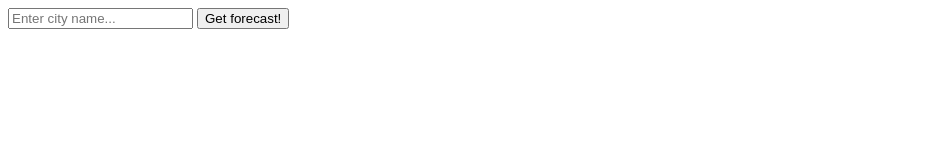
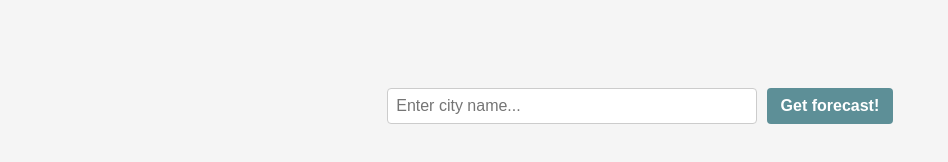
Before and after one commit to cmoratagarcia/odin-weather-app, a plain HTML site: page index.html in a window 1280 px wide. Shown: the whole page, without its empty margins (0-948 px from the left). Drawn offline with Linux system fonts and the light colour scheme.

Commit message:
Style homepage

```diff
--- a/styles.css
+++ b/styles.css
@@ -1,3 +1,45 @@
+body {
+    height: 100%;
+    background-size: cover;
+
+    display: flex;
+    align-items: center;
+    justify-content: center;
+    padding-top: 40px;
+    padding-bottom: 40px;
+    background-color: #f5f5f5;
+}
+form {
+    width: 40%;
+    display: flex;
+    gap: 10px;
+    margin-top: 40px;
+    margin-bottom: 20px;
+  }
+#search-box {
+    padding: 8px;
+    font-size: 16px;
+    border: 1px solid #ccc;
+    border-radius: 4px;
+    width: 70%;
+  }
+
+  #submit-btn {
+    padding: 8px;
+    font-size: 16px;
+    background-color: #5d8f97;
+    color: white;
+    border: none;
+    border-radius: 4px;
+    cursor: pointer;
+    font-weight: bold;
+    width: 25%;
+  }
+
+  #submit-btn:hover {
+    background-color: #3b4d50;
+  }
+
 .results {
     display:none;
 }
```
